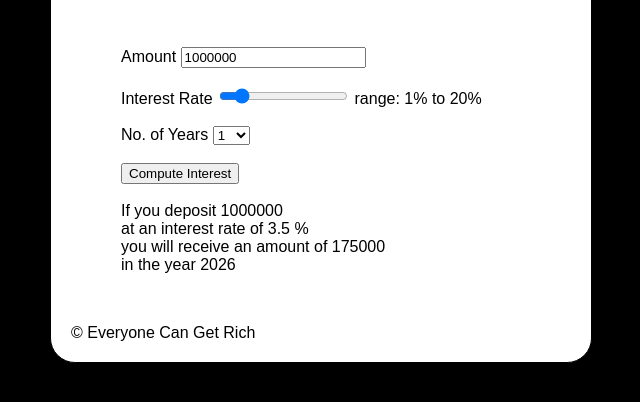
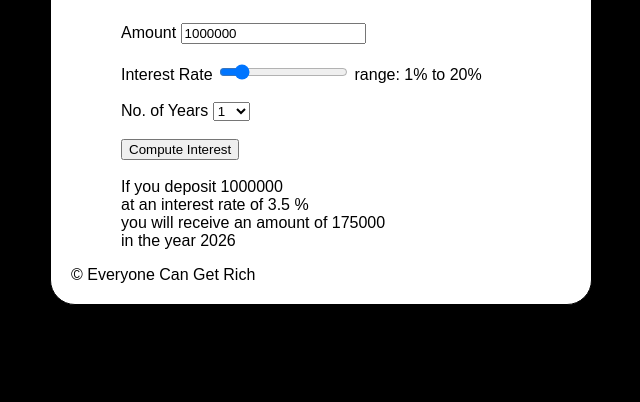
Before and after one commit to aescotom/fp_simple_interest_calculator, a plain HTML site: page index.html in a window 1280 px wide. Shown: the part 100-502 px from the top of the page, without its empty margins (319-959 px from the left). Drawn offline with Linux system fonts and the light colour scheme.

Commit message:
Update style.css

```diff
--- a/style.css
+++ b/style.css
@@ -9,5 +9,5 @@ div {
   margin: auto;
 }
 form {
-  margin: 50px;
+  margin-left: 50px;
 }
```
